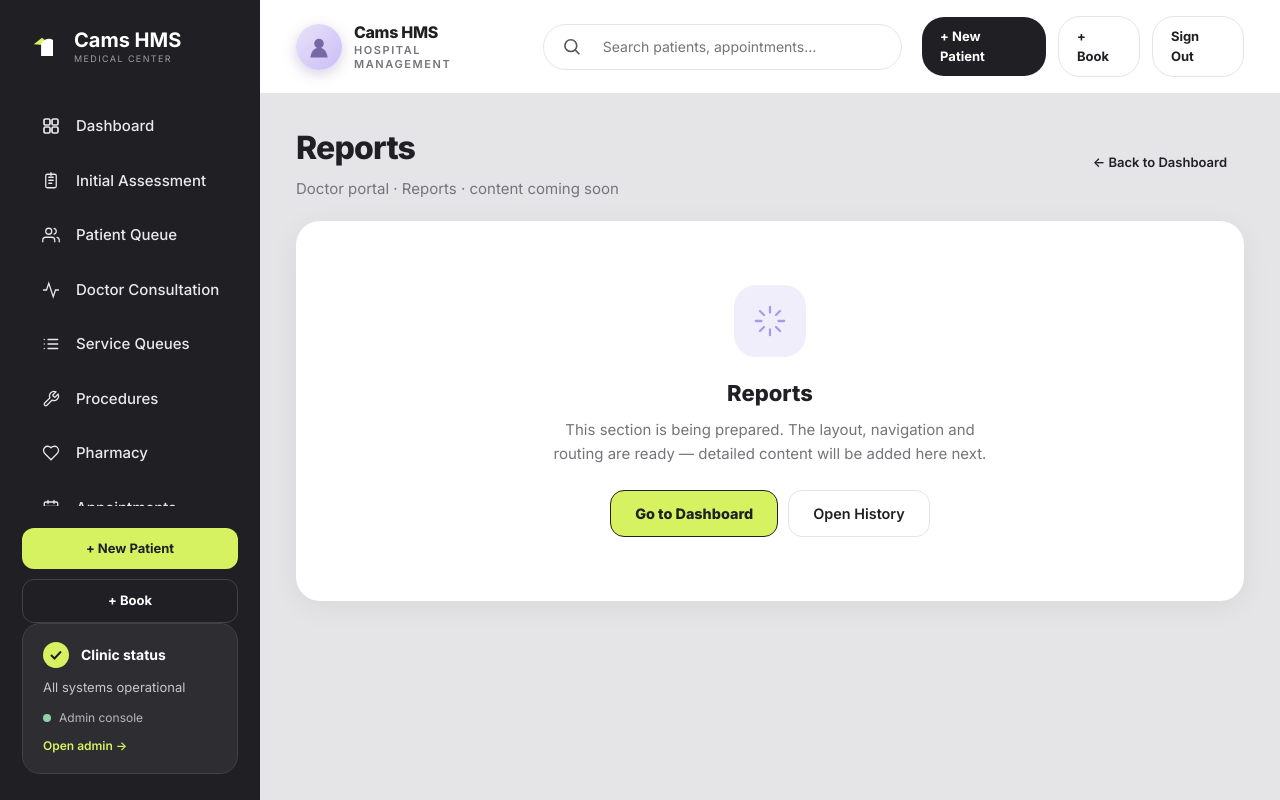
After one commit to wwwmorisfamilybhm-netizen/hms-trial, a Django app: page /doctor/reports/ in a window 1280 px wide. The commit adds this page. Run offline with Django 5.2, Linux system fonts and the light colour scheme; a user stored in the database is signed in; some libraries are stand-ins or nearby versions.

Commit message:
Replace doctor sidebar with new menu (Dashboard, Initial Assessment, Patient Queue, Doctor Consultation, Service Queues, Procedures, Pharmacy, Appointments, Reports, Master Data, Audit Trail, Settings) with placeholder pages

```diff
--- a/core/urls.py
+++ b/core/urls.py
@@ -24,4 +24,16 @@ urlpatterns = [
     path("admin-settings/export/", views.admin_backup_export, name="admin_backup_export"),
     path("dashboard/", views.dashboard, name="dashboard"),
     path("history/", views.history, name="history"),
+    # ── Doctor portal (placeholder pages — content to be filled later) ──
+    path("doctor/initial-assessment/", views.doctor_placeholder, {"page": "initial_assessment"}, name="initial_assessment"),
+    path("doctor/patient-queue/", views.doctor_placeholder, {"page": "patient_queue"}, name="patient_queue"),
+    path("doctor/consultation/", views.doctor_placeholder, {"page": "doctor_consultation"}, name="doctor_consultation"),
+    path("doctor/service-queues/", views.doctor_placeholder, {"page": "service_queues"}, name="service_queues"),
+    path("doctor/procedures/", views.doctor_placeholder, {"page": "procedures"}, name="procedures"),
+    path("doctor/pharmacy/", views.doctor_placeholder, {"page": "pharmacy"}, name="pharmacy"),
+    path("doctor/appointments/", views.doctor_placeholder, {"page": "doctor_appointments"}, name="doctor_appointments"),
+    path("doctor/reports/", views.doctor_placeholder, {"page": "reports"}, name="reports"),
+    path("doctor/master-data/", views.doctor_placeholder, {"page": "master_data"}, name="master_data"),
+    path("doctor/audit-trail/", views.doctor_placeholder, {"page": "audit_trail"}, name="audit_trail"),
+    path("doctor/settings/", views.doctor_placeholder, {"page": "doctor_settings"}, name="doctor_settings"),
 ]
--- a/core/views.py
+++ b/core/views.py
@@ -872,3 +872,48 @@ def history(request):
         "is_registration_desk": is_registration_desk,
         "user": request.user,
     })
+
+
+# ── Doctor portal placeholders ────────────────────────────────────────────────
+
+DOCTOR_PAGES = {
+    "initial_assessment": "Initial Assessment",
+    "patient_queue": "Patient Queue",
+    "doctor_consultation": "Doctor Consultation",
+    "service_queues": "Service Queues",
+    "procedures": "Procedures",
+    "pharmacy": "Pharmacy",
+    "doctor_appointments": "Appointments",
+    "reports": "Reports",
+    "master_data": "Master Data",
+    "audit_trail": "Audit Trail",
+    "doctor_settings": "Settings",
+}
+
+
+@login_required(login_url="login")
+def doctor_placeholder(request, page):
+    """Empty placeholder page for a doctor-portal section.
+
+    Content for each section will be filled in by later prompts. For now this
+    renders a clean "coming soon" shell so the navigation and routing work.
+    """
+    if page not in DOCTOR_PAGES:
+        from django.http import Http404
+        raise Http404
+
+    user_desig = (
+        getattr(getattr(request.user, "profile", None), "designation", None)
+        or request.session.get("designation")
+    )
+    if user_desig not in (UserProfile.Designation.DOCTOR, UserProfile.Designation.ADMIN) and not request.user.is_superuser:
+        messages.warning(request, "Access restricted: Doctor portal only.")
+        if user_desig == UserProfile.Designation.REGISTRATION_DESK:
+            return redirect("reception_dashboard")
+        return redirect("dashboard")
+
+    return render(request, "core/doctor_placeholder.html", {
+        "title": DOCTOR_PAGES[page],
+        "page": page,
+        "user": request.user,
+    })
--- a/templates/base.html
+++ b/templates/base.html
@@ -114,29 +114,49 @@
           </span>
           <span class="nav-label">Dashboard</span>
         </a>
-        <a href="{% url 'patient_create' %}" class="nav-item {% if request.resolver_match.app_name == 'patients' %}active{% endif %}">
-          <span class="nav-icon">
-            <svg width="20" height="20" viewBox="0 0 20 20" fill="none" stroke="currentColor" stroke-width="1.8" aria-hidden="true">
-              <circle cx="8" cy="6" r="4"/><path d="M1 18c1-6 3.5-8 7-8s6 2 7 8M16 5a4 4 0 0 1 0 8"/>
-            </svg>
-          </span>
-          <span class="nav-label">Patient Registration</span>
+        <a href="{% url 'initial_assessment' %}" class="nav-item {% if request.resolver_match.url_name == 'initial_assessment' %}active{% endif %}">
+          <span class="nav-icon"><svg width="18" height="18" viewBox="0 0 24 24" fill="none" stroke="currentColor" stroke-width="1.7" stroke-linecap="round" aria-hidden="true"><rect x="5" y="3" width="14" height="18" rx="2"/><path d="M9 7h6M9 11h6M9 15h4"/><path d="M12 1v4"/></svg></span>
+          <span class="nav-label">Initial Assessment</span>
         </a>
-        <a href="{% url 'appointment_list' %}" class="nav-item {% if request.resolver_match.app_name == 'appointments' %}active{% endif %}">
-          <span class="nav-icon">
-            <svg width="20" height="20" viewBox="0 0 20 20" fill="none" stroke="currentColor" stroke-width="1.7" aria-hidden="true">
-              <rect x="1" y="3" width="18" height="16" rx="3"/><path d="M1 8h18M6 1v4M14 1v4"/>
-            </svg>
-          </span>
-          <span class="nav-label">Appointment</span>
+        <a href="{% url 'patient_queue' %}" class="nav-item {% if request.resolver_match.url_name == 'patient_queue' %}active{% endif %}">
+          <span class="nav-icon"><svg width="18" height="18" viewBox="0 0 24 24" fill="none" stroke="currentColor" stroke-width="1.7" stroke-linecap="round" aria-hidden="true"><path d="M17 21v-2a4 4 0 0 0-4-4H5a4 4 0 0 0-4 4v2"/><circle cx="9" cy="7" r="4"/><path d="M23 21v-2a4 4 0 0 0-3-3.87"/><path d="M16 3.13a4 4 0 0 1 0 7.75"/></svg></span>
+          <span class="nav-label">Patient Queue</span>
         </a>
-        <a href="{% url 'history' %}" class="nav-item {% if request.resolver_match.url_name == 'history' %}active{% endif %}">
-          <span class="nav-icon">
-            <svg width="18" height="18" viewBox="0 0 18 18" fill="none" stroke="currentColor" stroke-width="1.7" stroke-linecap="round" aria-hidden="true">
-              <circle cx="9" cy="9" r="7"/><path d="M9 5.5V9l2.8 1.8"/>
-            </svg>
-          </span>
-          <span class="nav-label">History</span>
+        <a href="{% url 'doctor_consultation' %}" class="nav-item {% if request.resolver_match.url_name == 'doctor_consultation' %}active{% endif %}">
+          <span class="nav-icon"><svg width="18" height="18" viewBox="0 0 24 24" fill="none" stroke="currentColor" stroke-width="1.7" stroke-linecap="round" aria-hidden="true"><path d="M22 12h-4l-3 9L9 3l-3 9H2"/></svg></span>
+          <span class="nav-label">Doctor Consultation</span>
+        </a>
+        <a href="{% url 'service_queues' %}" class="nav-item {% if request.resolver_match.url_name == 'service_queues' %}active{% endif %}">
+          <span class="nav-icon"><svg width="18" height="18" viewBox="0 0 24 24" fill="none" stroke="currentColor" stroke-width="1.7" stroke-linecap="round" aria-hidden="true"><line x1="8" y1="6" x2="21" y2="6"/><line x1="8" y1="12" x2="21" y2="12"/><line x1="8" y1="18" x2="21" y2="18"/><line x1="3" y1="6" x2="3.01" y2="6"/><line x1="3" y1="12" x2="3.01" y2="12"/><line x1="3" y1="18" x2="3.01" y2="18"/></svg></span>
+          <span class="nav-label">Service Queues</span>
+        </a>
+        <a href="{% url 'procedures' %}" class="nav-item {% if request.resolver_match.url_name == 'procedures' %}active{% endif %}">
+          <span class="nav-icon"><svg width="18" height="18" viewBox="0 0 24 24" fill="none" stroke="currentColor" stroke-width="1.7" stroke-linecap="round" aria-hidden="true"><path d="M14.7 6.3a1 1 0 0 0 0 1.4l1.6 1.6a1 1 0 0 0 1.4 0l3.77-3.77a6 6 0 0 1-7.94 7.94l-6.91 6.91a2.12 2.12 0 0 1-3-3l6.91-6.91a6 6 0 0 1 7.94-7.94l-3.76 3.76z"/></svg></span>
+          <span class="nav-label">Procedures</span>
+        </a>
+        <a href="{% url 'pharmacy' %}" class="nav-item {% if request.resolver_match.url_name == 'pharmacy' %}active{% endif %}">
+          <span class="nav-icon"><svg width="18" height="18" viewBox="0 0 24 24" fill="none" stroke="currentColor" stroke-width="1.7" stroke-linecap="round" aria-hidden="true"><path d="M19 14c1.49-1.46 3-3.21 3-5.5A5.5 5.5 0 0 0 16.5 3c-1.76 0-3 .5-4.5 2-1.5-1.5-2.74-2-4.5-2A5.5 5.5 0 0 0 2 8.5c0 2.3 1.5 4.05 3 5.5l7 7z"/></svg></span>
+          <span class="nav-label">Pharmacy</span>
+        </a>
+        <a href="{% url 'doctor_appointments' %}" class="nav-item {% if request.resolver_match.url_name == 'doctor_appointments' %}active{% endif %}">
+          <span class="nav-icon"><svg width="18" height="18" viewBox="0 0 24 24" fill="none" stroke="currentColor" stroke-width="1.7" stroke-linecap="round" aria-hidden="true"><rect x="3" y="4" width="18" height="18" rx="2"/><path d="M16 2v4M8 2v4M3 10h18"/></svg></span>
+          <span class="nav-label">Appointments</span>
+        </a>
+        <a href="{% url 'reports' %}" class="nav-item {% if request.resolver_match.url_name == 'reports' %}active{% endif %}">
+          <span class="nav-icon"><svg width="18" height="18" viewBox="0 0 24 24" fill="none" stroke="currentColor" stroke-width="1.7" stroke-linecap="round" aria-hidden="true"><path d="M3 3v18h18"/><path d="M7 15l4-4 3 3 5-6"/></svg></span>
+          <span class="nav-label">Reports</span>
+        </a>
+        <a href="{% url 'master_data' %}" class="nav-item {% if request.resolver_match.url_name == 'master_data' %}active{% endif %}">
+          <span class="nav-icon"><svg width="18" height="18" viewBox="0 0 24 24" fill="none" stroke="currentColor" stroke-width="1.7" stroke-linecap="round" aria-hidden="true"><ellipse cx="12" cy="5" rx="9" ry="3"/><path d="M3 5v14c0 1.66 4.03 3 9 3s9-1.34 9-3V5"/><path d="M3 12c0 1.66 4.03 3 9 3s9-1.34 9-3"/></svg></span>
+          <span class="nav-label">Master Data</span>
+        </a>
+        <a href="{% url 'audit_trail' %}" class="nav-item {% if request.resolver_match.url_name == 'audit_trail' %}active{% endif %}">
+          <span class="nav-icon"><svg width="18" height="18" viewBox="0 0 24 24" fill="none" stroke="currentColor" stroke-width="1.7" stroke-linecap="round" aria-hidden="true"><circle cx="12" cy="12" r="10"/><path d="M12 6v6l4 2"/></svg></span>
+          <span class="nav-label">Audit Trail</span>
+        </a>
+        <a href="{% url 'doctor_settings' %}" class="nav-item {% if request.resolver_match.url_name == 'doctor_settings' %}active{% endif %}">
+          <span class="nav-icon"><svg width="18" height="18" viewBox="0 0 24 24" fill="none" stroke="currentColor" stroke-width="1.7" stroke-linecap="round" aria-hidden="true"><circle cx="12" cy="12" r="3"/><path d="M19.4 15a1.65 1.65 0 0 0 .33 1.82l.06.06a2 2 0 0 1 0 2.83 2 2 0 0 1-2.83 0l-.06-.06a1.65 1.65 0 0 0-1.82-.33 1.65 1.65 0 0 0-1 1.51V21a2 2 0 0 1-4 0v-.09A1.65 1.65 0 0 0 9 19.4a1.65 1.65 0 0 0-1.82.33l-.06.06a2 2 0 0 1-2.83 0 2 2 0 0 1 0-2.83l.06-.06a1.65 1.65 0 0 0 .33-1.82 1.65 1.65 0 0 0-1.51-1H3a2 2 0 0 1 0-4h.09A1.65 1.65 0 0 0 4.6 9a1.65 1.65 0 0 0-.33-1.82l-.06-.06a2 2 0 0 1 0-2.83 2 2 0 0 1 2.83 0l.06.06a1.65 1.65 0 0 0 1.82.33H9a1.65 1.65 0 0 0 1-1.51V3a2 2 0 0 1 4 0v.09a1.65 1.65 0 0 0 1 1.51 1.65 1.65 0 0 0 1.82-.33l.06-.06a2 2 0 0 1 2.83 0 2 2 0 0 1 0 2.83l-.06.06a1.65 1.65 0 0 0-.33 1.82V9a1.65 1.65 0 0 0 1.51 1H21a2 2 0 0 1 0 4h-.09a1.65 1.65 0 0 0-1.51 1z"/></svg></span>
+          <span class="nav-label">Settings</span>
         </a>
       {% endif %}
     </nav>
--- /dev/null
+++ b/templates/core/doctor_placeholder.html
@@ -0,0 +1,37 @@
+{% extends "base.html" %}
+
+{% block title %}{{ title }} — Cams HMS{% endblock %}
+
+{% block heading %}
+  <div class="page-head" style="display:flex; justify-content:space-between; align-items:center; margin-bottom:20px; flex-wrap:wrap; gap:16px;">
+    <div>
+      <h1>{{ title }}</h1>
+      <p class="page-sub">Doctor portal · {{ title }} · content coming soon</p>
+    </div>
+    <a href="{% url 'dashboard' %}" class="btn btn-outline" style="padding:8px 16px; font-size:13px;">
+      ← Back to Dashboard
+    </a>
+  </div>
+{% endblock %}
+
+{% block content %}
+<div class="card" style="border-radius:24px; padding:64px 40px; text-align:center; box-shadow:0 6px 30px rgba(0,0,0,0.06);">
+  <div style="display:inline-grid; place-items:center; width:72px; height:72px; border-radius:22px; background:var(--lav-soft); color:var(--lav-deep); margin-bottom:20px;">
+    <svg width="34" height="34" viewBox="0 0 24 24" fill="none" stroke="currentColor" stroke-width="1.6" stroke-linecap="round" aria-hidden="true">
+      <path d="M12 2v4M12 18v4M4.93 4.93l2.83 2.83M16.24 16.24l2.83 2.83M2 12h4M18 12h4M4.93 19.07l2.83-2.83M16.24 7.76l2.83-2.83"/>
+    </svg>
+  </div>
+  <h2 style="font-size:22px; font-weight:800; color:var(--ink); margin-bottom:8px;">{{ title }}</h2>
+  <p style="color:var(--muted); font-size:15px; max-width:460px; margin:0 auto 24px; line-height:1.6;">
+    This section is being prepared. The layout, navigation and routing are ready — detailed content will be added here next.
+  </p>
+  <div style="display:inline-flex; gap:10px; flex-wrap:wrap; justify-content:center;">
+    <a href="{% url 'dashboard' %}" class="btn" style="background:var(--lime); color:var(--ink); font-weight:800; padding:12px 24px; border-radius:14px; text-decoration:none;">
+      Go to Dashboard
+    </a>
+    <a href="{% url 'history' %}" class="btn btn-outline" style="padding:12px 24px; border-radius:14px;">
+      Open History
+    </a>
+  </div>
+</div>
+{% endblock %}
```
